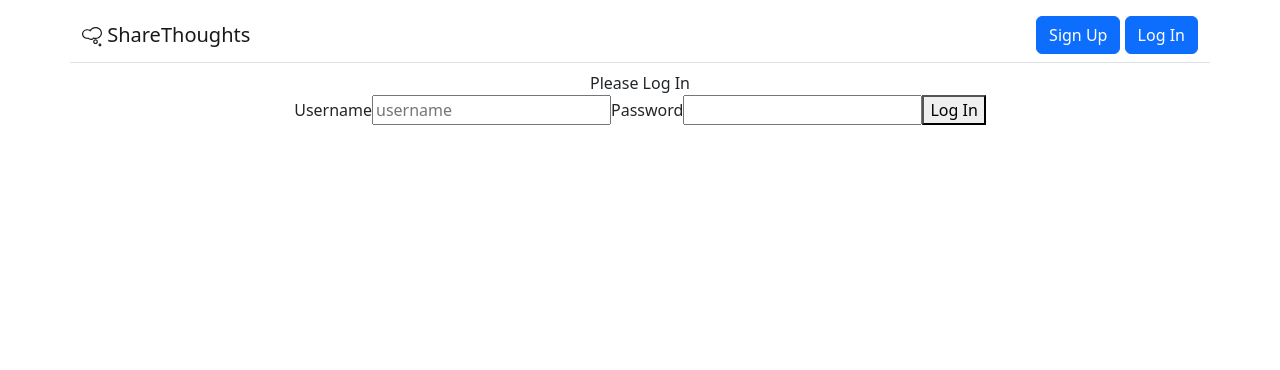
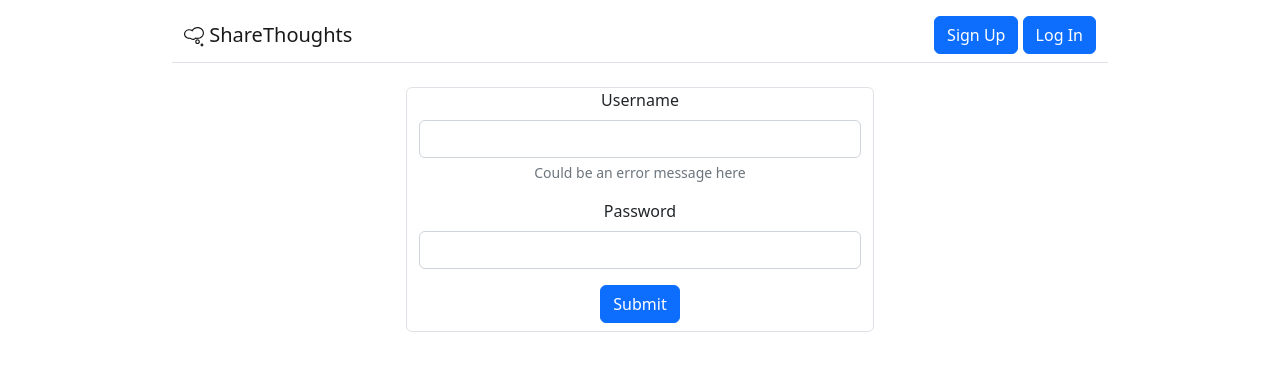
Before and after one commit to kpgh46/twttrClone, a React (Create React App) app in the folder frontend/: page /login in a window 1280 px wide. Shown: the top 370 px of the page. Built offline with nearby package versions, Linux system fonts and the light colour scheme.

Commit message:
updated login format

```diff
--- a/frontend/src/components/FollowUsers.js
+++ b/frontend/src/components/FollowUsers.js
@@ -1,7 +1,8 @@
 import React from "react";
 import { useContext, useState, useEffect } from "react";
 import { authContext } from "../context/authContext";
-import { AiOutlineUserAdd } from "react-icons/ai";
+
+import { MdPersonAddAlt1 } from "react-icons/md";
 
 const FollowUsers = () => {
 	const { loggedInUser, setUser } = useContext(authContext);
@@ -69,11 +70,13 @@ const FollowUsers = () => {
 		<div>
 			{users &&
 				users.map((user) => (
-					<div>
+					<div className="fs-5 pt-1">
 						{user.username}
-						<AiOutlineUserAdd
+						{"  "}
+						<MdPersonAddAlt1
+							className="pb-1"
 							onClick={() => clickFollow(user._id)}
-						></AiOutlineUserAdd>
+						></MdPersonAddAlt1>
 					</div>
 				))}
 		</div>
--- a/frontend/src/pages/Home.js
+++ b/frontend/src/pages/Home.js
@@ -20,7 +20,7 @@ let Home = () => {
 					<TweetCard />
 				</div>
 				<div className="col border-start">
-					<h1>USER list</h1>
+					<div>Suggested Follows:</div>
 					<FollowUsers />
 				</div>
 			</div>
--- a/frontend/src/pages/LogIn.js
+++ b/frontend/src/pages/LogIn.js
@@ -34,28 +34,42 @@ const LogIn = () => {
 	};
 
 	return (
-		<div>
+		<div className="container w-75">
 			<Navbar />
-			<div>Please Log In</div>
-			<form onSubmit={clickLogIn}>
-				<label>Username</label>
-				<input
-					name="username"
-					placeholder="username"
-					type="text"
-					onChange={(e) => setUserName(e.target.value)}
-				/>
-				<label>Password</label>
-				<input
-					name="password"
-					type="password"
-					onChange={(e) => {
-						setPassword(e.target.value);
-					}}
-				/>
-				<button>Log In</button>
-				{error && <div>{error.message}</div>}
-				{loggedInUser && <div>{loggedInUser.user.username}</div>}
+			<form
+				className="container w-50 border rounded-2 mt-3"
+				onSubmit={clickLogIn}
+			>
+				<div class="mb-3">
+					<label for="exampleInputEmail1" class="form-label">
+						Username
+					</label>
+					<input
+						type="text"
+						class="form-control"
+						id="exampleInputEmail1"
+						aria-describedby="emailHelp"
+						onChange={(e) => setUserName(e.target.value)}
+					></input>
+					<div id="emailHelp" class="form-text">
+						Could be an error message here
+					</div>
+				</div>
+				<div class="mb-3">
+					<label for="exampleInputPassword1" class="form-label">
+						Password
+					</label>
+					<input
+						type="password"
+						class="form-control"
+						id="exampleInputPassword1"
+						onChange={(e) => setPassword(e.target.value)}
+					></input>
+				</div>
+
+				<button type="submit" class="btn btn-primary mb-2">
+					Submit
+				</button>
 			</form>
 		</div>
 	);
--- a/frontend/src/pages/SignUp.js
+++ b/frontend/src/pages/SignUp.js
@@ -43,23 +43,40 @@ const SignUp = () => {
 		<div>
 			<Navbar />
 			<div>Please Sign Up</div>
-			<form onSubmit={clickSubmit}>
-				<label>Username</label>
-				<input
-					name="username"
-					placeholder="username"
-					type="text"
-					onChange={(e) => setUserName(e.target.value)}
-				/>
-				<label>Password</label>
-				<input
-					name="password"
-					type="password"
-					onChange={(e) => {
-						setPassword(e.target.value);
-					}}
-				/>
-				<button>Sign Up</button>
+			<form
+				className="container w-50 border rounded-2 mt-3"
+				onSubmit={clickSubmit}
+			>
+				<div class="mb-3">
+					<label for="exampleInputEmail1" class="form-label">
+						Username
+					</label>
+					<input
+						type="text"
+						class="form-control"
+						id="exampleInputEmail1"
+						aria-describedby="emailHelp"
+						onChange={(e) => setUserName(e.target.value)}
+					></input>
+					<div id="emailHelp" class="form-text">
+						Could be an error message here
+					</div>
+				</div>
+				<div class="mb-3">
+					<label for="exampleInputPassword1" class="form-label">
+						Password
+					</label>
+					<input
+						type="password"
+						class="form-control"
+						id="exampleInputPassword1"
+						onChange={(e) => setPassword(e.target.value)}
+					></input>
+				</div>
+
+				<button type="submit" class="btn btn-primary mb-2">
+					Submit
+				</button>
 			</form>
 			{error && <div>{error.error}</div>}
 			{loggedInUser && <div>{loggedInUser.user.username}</div>}
```
Also changed, not shown: 1 other file (tests, documents, lock files or other folders).
